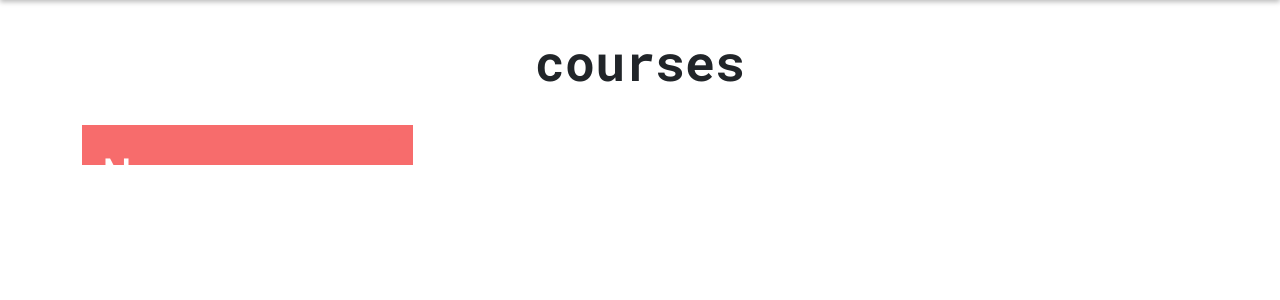
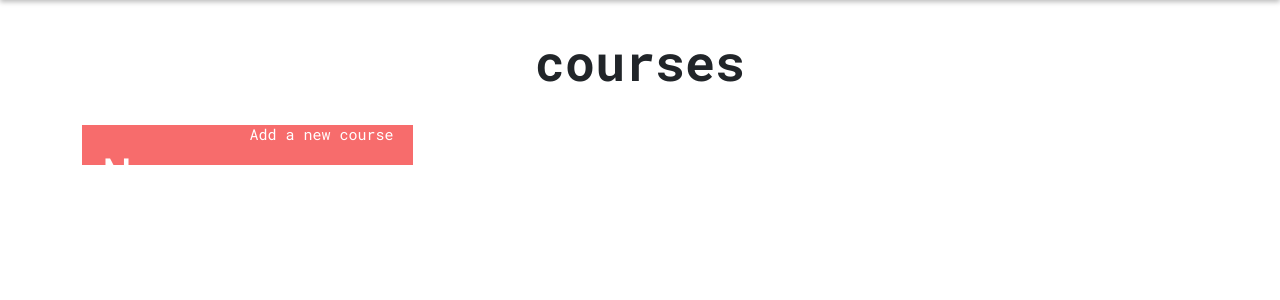
Before and after one commit to ADSteele916/nwhacks2021, a Django app: page /courses/ in a window 1280 px wide. Shown: the part 77-377 px from the top of the page. Run offline with Django 3.2, Linux system fonts and the light colour scheme; the visitor is signed in with stand-in values (Sample User, id 1); data comes from the database, SQL or seed files in the repository; data that the repository does not hold is empty; some libraries are stand-ins or nearby versions.

Commit message:
If this doesn't work, I'm going to bed

```diff
--- a/grades/static/grades/main.css
+++ b/grades/static/grades/main.css
@@ -345,6 +345,7 @@ a:hover {
 
 /* Course */
 .course-assessments{
+    text-decoration: none;
     text-align: left;
     font-size: 35px;
     font-family: 'Roboto Mono', monospace;
--- a/templates/grades/assessment.html
+++ b/templates/grades/assessment.html
@@ -8,5 +8,7 @@
             </div>
         {% endfor %}
     {% endif %}
-    <a class = "new-assessment text-center" href="{% url 'grades-new-assessment' course_id bin_id %}">New Assessment</a>
+    <div class ="text-center">
+        <a class = "new-assessment" href="{% url 'grades-new-assessment' course_id bin_id %}">New Assessment</a>
+    </div>
 {% endblock content %}
--- a/templates/grades/courses.html
+++ b/templates/grades/courses.html
@@ -25,11 +25,9 @@
             <a href="{% url 'grades-new-course'%}">
                 <div class="card-body red-card">
                     <h2 class="card-title display-1"><strong>New</strong></h2>
-                    <div class="red-text">
-                        <p class="card-text red-text">
-                            .
-                        </p>
-                    </div>
+                    <p class="card-text">
+                        Add a new course
+                    </p>
                 </div>
             </a>
 
```
